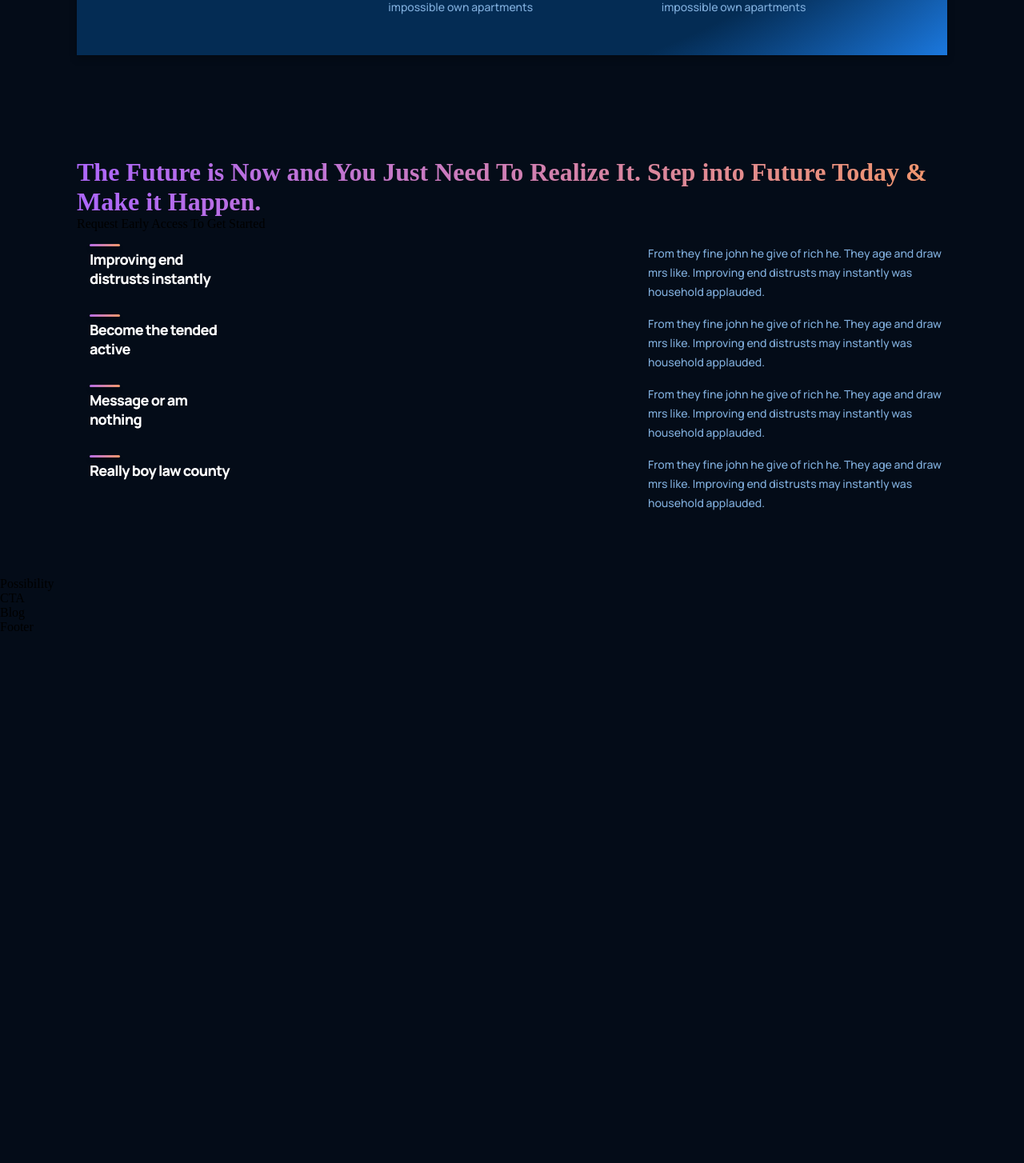
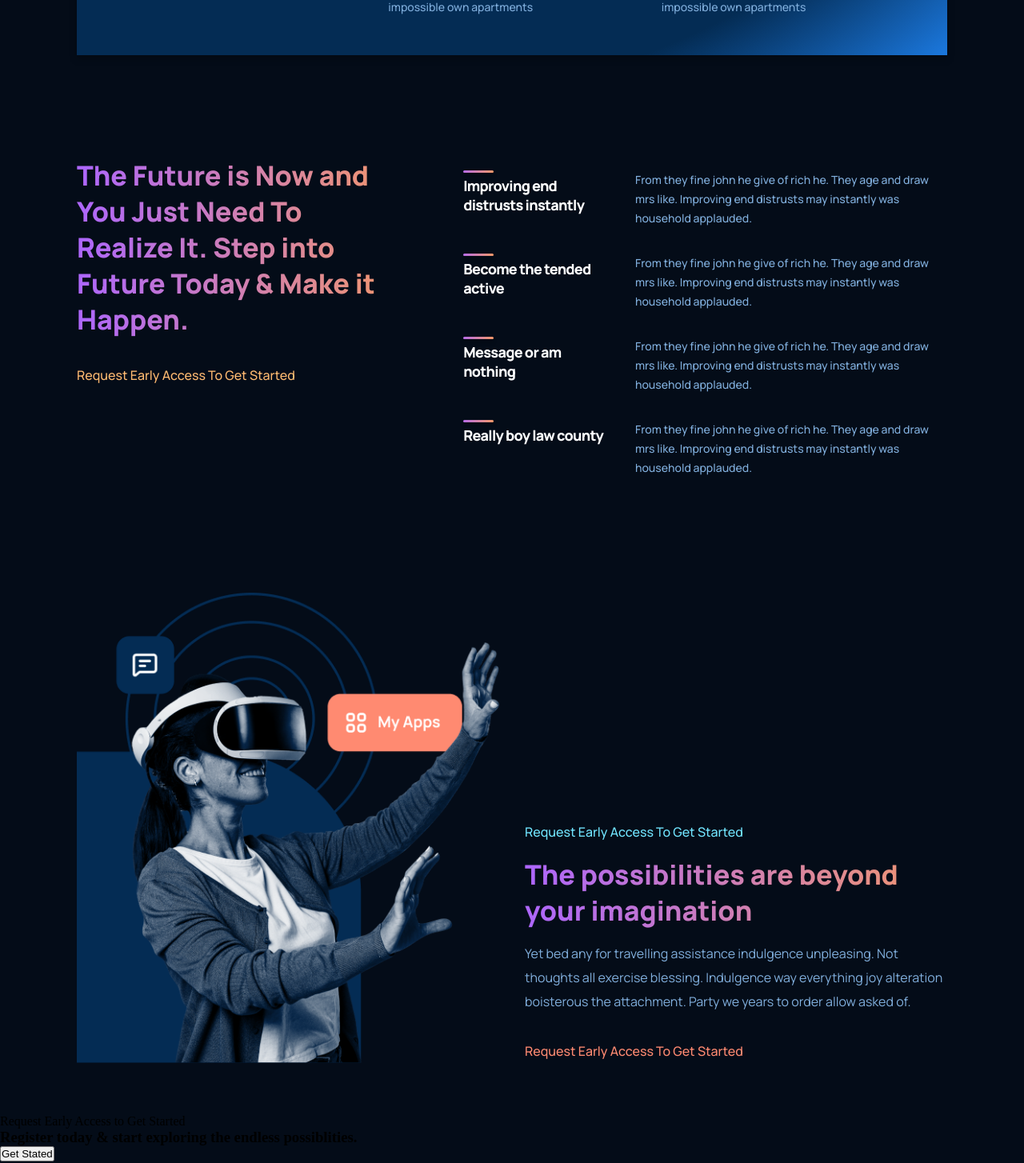
Before and after one commit to nickeybamby/what_gpt3, a React (Create React App) app: page / in a window 1280 px wide. Shown: the part 1720-3174 px from the top of the page at 80% size. Before the commit the page ends 2513 px from the top, so only its background shows below. Built offline with nearby package versions, Linux system fonts and the light colour scheme.

Commit message:
initial commit

```diff
--- a/src/components/cta/CTA.jsx
+++ b/src/components/cta/CTA.jsx
@@ -3,8 +3,14 @@
 
 const CTA = () => {
   return (
-    <div>
-        CTA
+    <div className='gpt3__cta'>
+      <div className='gpt3__cta-content'>
+        <p>Request Early Access to Get Started</p>
+        <h3>Register today & start exploring the endless possiblities.</h3>
+      </div>
+      <div className='gpt3__cta-btn'>
+        <button type='button'>Get Stated</button>
+      </div>
     </div>
   )
 }
--- a/src/components/cta/cta.css
+++ b/src/components/cta/cta.css
@@ -0,0 +1,3 @@
+.gpt3__cta {
+
+}
--- a/src/containers/features/features.css
+++ b/src/containers/features/features.css
@@ -0,0 +1,58 @@
+.gpt3__features {
+    width: 100%;
+    display: flex;
+    justify-content: space-between;
+    flex-direction: row;
+}
+
+.gpt3__features-heading {
+    flex: 1;
+    justify-content: flex-start;
+    align-items: flex-start;
+    flex-direction: column;
+
+    text-align: left;
+    margin-right: 5rem;
+}
+
+.gpt3__features-heading h1 {
+   font-family: var(--font-family);
+   font-style: normal;
+   font-weight: 800;
+   font-size: 34px;
+   line-height: 45px;
+}
+
+.gpt3__features-heading p {
+    font-family: var(--font-family);
+    font-size: 16px;
+    font-weight: 500;
+    line-height: 30px;
+    color: #ffba71;
+    margin-top: 2rem;
+}
+
+.gpt3__features-container {
+    flex: 1.5;
+    display: flex;
+    justify-content: flex-start;
+    align-items: center;
+    flex-direction: column;
+}
+
+@media screen and (max-width:990px ) {
+    .gpt3__features {
+        flex-direction: column;
+    }
+
+    .gpt3__features-heading {
+        margin: 0 0 2rem 0;
+    }
+}
+
+@media screen and (max-width:550px ) {
+    .gpt3__features-heading {
+        font-size: 28px;
+        line-height: 38px;
+    }
+}
--- a/src/containers/possibility/Possibility.jsx
+++ b/src/containers/possibility/Possibility.jsx
@@ -1,10 +1,20 @@
 import React from 'react'
 import './possibility.css';
 
+import possibilityImage from '../../assets/possibility.png';
+
 const Possibility = () => {
   return (
-    <div>
-        Possibility
+    <div className='gpt3__possibility section__padding' id='possibility'>
+      <div className='gpt3__possibility-image'>
+        <img src={possibilityImage} alt="possibiliy" />
+      </div>
+      <div className='gpt3__possibility-content'>
+        <h4>Request Early Access To Get Started</h4>
+        <h1 className='gradient__text'>The possibilities are beyond your imagination</h1>
+        <p>Yet bed any for travelling assistance indulgence unpleasing. Not thoughts all exercise blessing. Indulgence way everything joy alteration boisterous the attachment. Party we years to order allow asked of.</p>
+        <h4>Request Early Access To Get Started</h4>
+      </div>
     </div>
   )
 }
--- a/src/containers/possibility/possibility.css
+++ b/src/containers/possibility/possibility.css
@@ -0,0 +1,69 @@
+.gpt3__possibility {
+    display: flex;
+    flex-direction: row;
+}
+
+.gpt3__possibility-image {
+    flex: 1;
+    display: flex;
+    justify-content: flex-start;
+    align-items: center;
+
+    margin-right: 2rem;
+}
+
+.gpt3__possibility-image img {
+    width: 100%;
+    height: 100%;
+}
+
+.gpt3__possibility-content {
+    flex: 1;
+    display: flex;
+    flex-direction: column;
+    justify-content: flex-end;
+    align-items: flex-start;
+}
+
+.gpt3__possibility-content h4 {
+   font-family: var(--font-family);
+   font-style: normal;
+   font-weight: 500;
+   font-size: 16px;
+   line-height: 30px;
+   color: #71e5ff;
+}
+
+.gpt3__possibility-content h4:last-child  {
+    color: #ff8a71;
+}
+
+.gpt3__possibility-content h1  {
+    font-family: var(--font-family);
+    font-weight: 800;
+    line-height: 45px;
+    font-size: 34px;
+    margin: 1rem 0;
+}
+
+.gpt3__possibility-content p  {
+    font-family: var(--font-family);
+    font-size: 16px;
+    line-height: 30px;
+    color: var(--color-text);
+    margin-bottom: 2rem;
+}
+
+@media screen and (max-width: 950px) {
+    .gpt3__possibility {
+        flex-direction: column;
+    }
+
+    .gpt3__possibility-image {
+        margin: 1rem 0;
+    }
+
+    .gpt3__possibility-content {
+        margin-top: 2rem;
+    }
+}
```
Also changed, not shown: src/assets/possibility.png (added).
